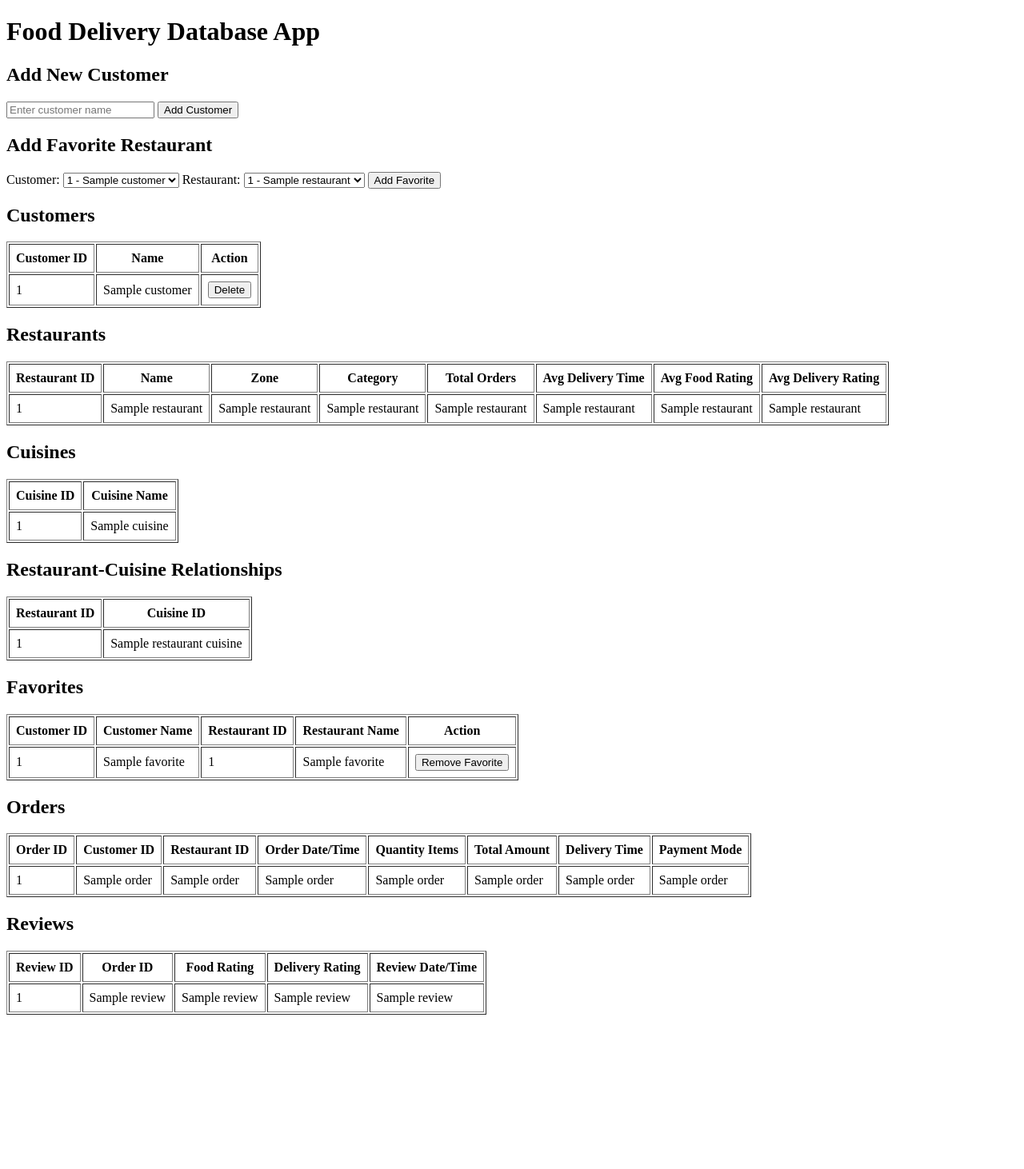
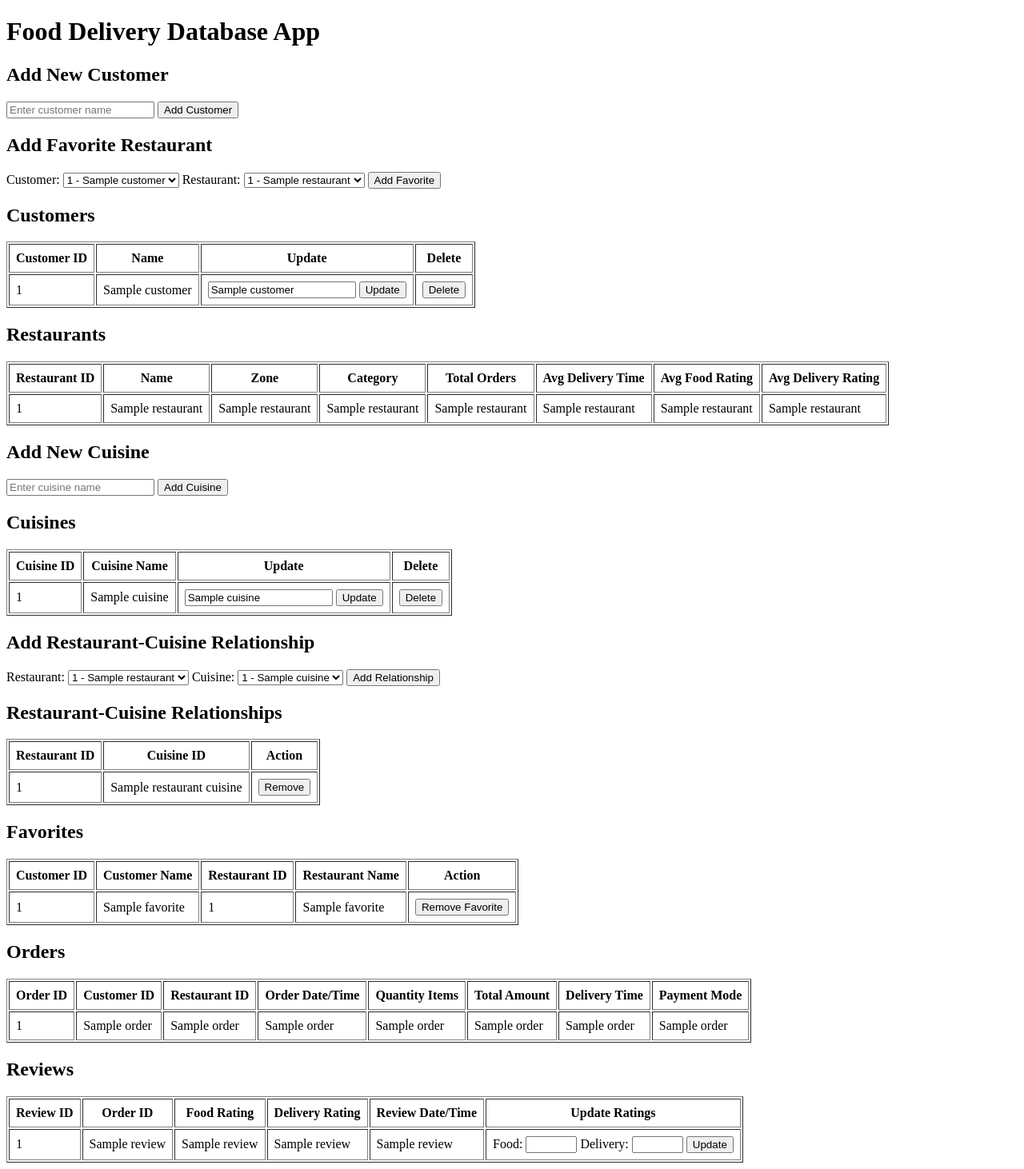
Before and after one commit to 2dcreator/food-delivery-database-app, a Flask app: page / in a window 1280 px wide. Shown: the whole page at 80% size. Before the commit the page ends 1269 px from the top, so only its background shows below. Run offline with Flask 3, Linux system fonts and the light colour scheme; a database or web service that is not in the repository returns one stand-in record (values such as "Sample title"); some libraries are stand-ins or nearby versions.

Commit message:
Add Update CRUD operations and expand Create/Delete coverage
Adds missing UPDATE routes (customer, cuisine, review) and broadens
CRUD support to cuisines and restaurant-cuisine relationships, fully
covering the Phase 03 CRUD requirement.

Co-Authored-By: Claude Opus 4.7 <noreply@anthropic.com>

```diff
--- a/app.py
+++ b/app.py
@@ -80,6 +80,24 @@ def add_customer():
 
     return redirect("/")
 
+@app.route("/update_customer/<int:customer_id>", methods=["POST"])
+def update_customer(customer_id):
+    name = request.form["name"]
+
+    conn = get_db_connection()
+    cur = conn.cursor()
+
+    cur.execute(
+        "UPDATE customer SET name = %s WHERE customer_id = %s;",
+        (name, customer_id)
+    )
+
+    conn.commit()
+    cur.close()
+    conn.close()
+
+    return redirect("/")
+
 @app.route("/delete_customer/<int:customer_id>", methods=["POST"])
 def delete_customer(customer_id):
     conn = get_db_connection()
@@ -88,6 +106,123 @@ def delete_customer(customer_id):
     cur.execute(
         "DELETE FROM customer WHERE customer_id = %s;",
         (customer_id,)
+    )
+
+    conn.commit()
+    cur.close()
+    conn.close()
+
+    return redirect("/")
+
+@app.route("/add_cuisine", methods=["POST"])
+def add_cuisine():
+    cuisine_name = request.form["cuisine_name"]
+
+    conn = get_db_connection()
+    cur = conn.cursor()
+
+    cur.execute(
+        "INSERT INTO cuisine (cuisine_name) VALUES (%s);",
+        (cuisine_name,)
+    )
+
+    conn.commit()
+    cur.close()
+    conn.close()
+
+    return redirect("/")
+
+@app.route("/update_cuisine/<int:cuisine_id>", methods=["POST"])
+def update_cuisine(cuisine_id):
+    cuisine_name = request.form["cuisine_name"]
+
+    conn = get_db_connection()
+    cur = conn.cursor()
+
+    cur.execute(
+        "UPDATE cuisine SET cuisine_name = %s WHERE cuisine_id = %s;",
+        (cuisine_name, cuisine_id)
+    )
+
+    conn.commit()
+    cur.close()
+    conn.close()
+
+    return redirect("/")
+
+@app.route("/delete_cuisine/<int:cuisine_id>", methods=["POST"])
+def delete_cuisine(cuisine_id):
+    conn = get_db_connection()
+    cur = conn.cursor()
+
+    cur.execute(
+        "DELETE FROM cuisine WHERE cuisine_id = %s;",
+        (cuisine_id,)
+    )
+
+    conn.commit()
+    cur.close()
+    conn.close()
+
+    return redirect("/")
+
+@app.route("/add_restaurant_cuisine", methods=["POST"])
+def add_restaurant_cuisine():
+    restaurant_id = request.form["restaurant_id"]
+    cuisine_id = request.form["cuisine_id"]
+
+    conn = get_db_connection()
+    cur = conn.cursor()
+
+    cur.execute(
+        """
+        INSERT INTO restaurant_cuisine (restaurant_id, cuisine_id)
+        VALUES (%s, %s)
+        ON CONFLICT (restaurant_id, cuisine_id) DO NOTHING;
+        """,
+        (restaurant_id, cuisine_id)
+    )
+
+    conn.commit()
+    cur.close()
+    conn.close()
+
+    return redirect("/")
+
+@app.route("/delete_restaurant_cuisine/<int:restaurant_id>/<int:cuisine_id>", methods=["POST"])
+def delete_restaurant_cuisine(restaurant_id, cuisine_id):
+    conn = get_db_connection()
+    cur = conn.cursor()
+
+    cur.execute(
+        """
+        DELETE FROM restaurant_cuisine
+        WHERE restaurant_id = %s AND cuisine_id = %s;
+        """,
+        (restaurant_id, cuisine_id)
+    )
+
+    conn.commit()
+    cur.close()
+    conn.close()
+
+    return redirect("/")
+
+@app.route("/update_review/<int:review_id>", methods=["POST"])
+def update_review(review_id):
+    food_rating = request.form["food_rating"]
+    delivery_rating = request.form["delivery_rating"]
+
+    conn = get_db_connection()
+    cur = conn.cursor()
+
+    cur.execute(
+        """
+        UPDATE review
+        SET food_rating = %s, delivery_rating = %s
+        WHERE review_id = %s;
+        """,
+        (food_rating, delivery_rating, review_id)
     )
 
     conn.commit()
--- a/templates/index.html
+++ b/templates/index.html
@@ -36,12 +36,19 @@
         <tr>
             <th>Customer ID</th>
             <th>Name</th>
-            <th>Action</th>
+            <th>Update</th>
+            <th>Delete</th>
         </tr>
         {% for customer in customers %}
         <tr>
             <td>{{ customer[0] }}</td>
             <td>{{ customer[1] }}</td>
+            <td>
+                <form action="/update_customer/{{ customer[0] }}" method="POST">
+                    <input type="text" name="name" value="{{ customer[1] }}" required>
+                    <button type="submit">Update</button>
+                </form>
+            </td>
             <td>
                 <form action="/delete_customer/{{ customer[0] }}" method="POST">
                     <button type="submit">Delete</button>
@@ -77,30 +84,74 @@
         {% endfor %}
     </table>
 
+    <h2>Add New Cuisine</h2>
+    <form action="/add_cuisine" method="POST">
+        <input type="text" name="cuisine_name" placeholder="Enter cuisine name" required>
+        <button type="submit">Add Cuisine</button>
+    </form>
+
     <h2>Cuisines</h2>
     <table border="1" cellpadding="8">
         <tr>
             <th>Cuisine ID</th>
             <th>Cuisine Name</th>
+            <th>Update</th>
+            <th>Delete</th>
         </tr>
         {% for cuisine in cuisines %}
         <tr>
             <td>{{ cuisine[0] }}</td>
             <td>{{ cuisine[1] }}</td>
+            <td>
+                <form action="/update_cuisine/{{ cuisine[0] }}" method="POST">
+                    <input type="text" name="cuisine_name" value="{{ cuisine[1] }}" required>
+                    <button type="submit">Update</button>
+                </form>
+            </td>
+            <td>
+                <form action="/delete_cuisine/{{ cuisine[0] }}" method="POST">
+                    <button type="submit">Delete</button>
+                </form>
+            </td>
         </tr>
         {% endfor %}
     </table>
+
+    <h2>Add Restaurant-Cuisine Relationship</h2>
+    <form action="/add_restaurant_cuisine" method="POST">
+        <label>Restaurant:</label>
+        <select name="restaurant_id" required>
+            {% for restaurant in restaurants %}
+            <option value="{{ restaurant[0] }}">{{ restaurant[0] }} - {{ restaurant[1] }}</option>
+            {% endfor %}
+        </select>
+
+        <label>Cuisine:</label>
+        <select name="cuisine_id" required>
+            {% for cuisine in cuisines %}
+            <option value="{{ cuisine[0] }}">{{ cuisine[0] }} - {{ cuisine[1] }}</option>
+            {% endfor %}
+        </select>
+
+        <button type="submit">Add Relationship</button>
+    </form>
 
     <h2>Restaurant-Cuisine Relationships</h2>
     <table border="1" cellpadding="8">
         <tr>
             <th>Restaurant ID</th>
             <th>Cuisine ID</th>
+            <th>Action</th>
         </tr>
         {% for rc in restaurant_cuisines %}
         <tr>
             <td>{{ rc[0] }}</td>
             <td>{{ rc[1] }}</td>
+            <td>
+                <form action="/delete_restaurant_cuisine/{{ rc[0] }}/{{ rc[1] }}" method="POST">
+                    <button type="submit">Remove</button>
+                </form>
+            </td>
         </tr>
         {% endfor %}
     </table>
@@ -163,6 +214,7 @@
             <th>Food Rating</th>
             <th>Delivery Rating</th>
             <th>Review Date/Time</th>
+            <th>Update Ratings</th>
         </tr>
         {% for review in reviews %}
         <tr>
@@ -171,6 +223,15 @@
             <td>{{ review[2] }}</td>
             <td>{{ review[3] }}</td>
             <td>{{ review[4] }}</td>
+            <td>
+                <form action="/update_review/{{ review[0] }}" method="POST">
+                    <label>Food:</label>
+                    <input type="number" step="0.1" min="0" max="5" name="food_rating" value="{{ review[2] }}" required>
+                    <label>Delivery:</label>
+                    <input type="number" step="0.1" min="0" max="5" name="delivery_rating" value="{{ review[3] }}" required>
+                    <button type="submit">Update</button>
+                </form>
+            </td>
         </tr>
         {% endfor %}
     </table>
```
